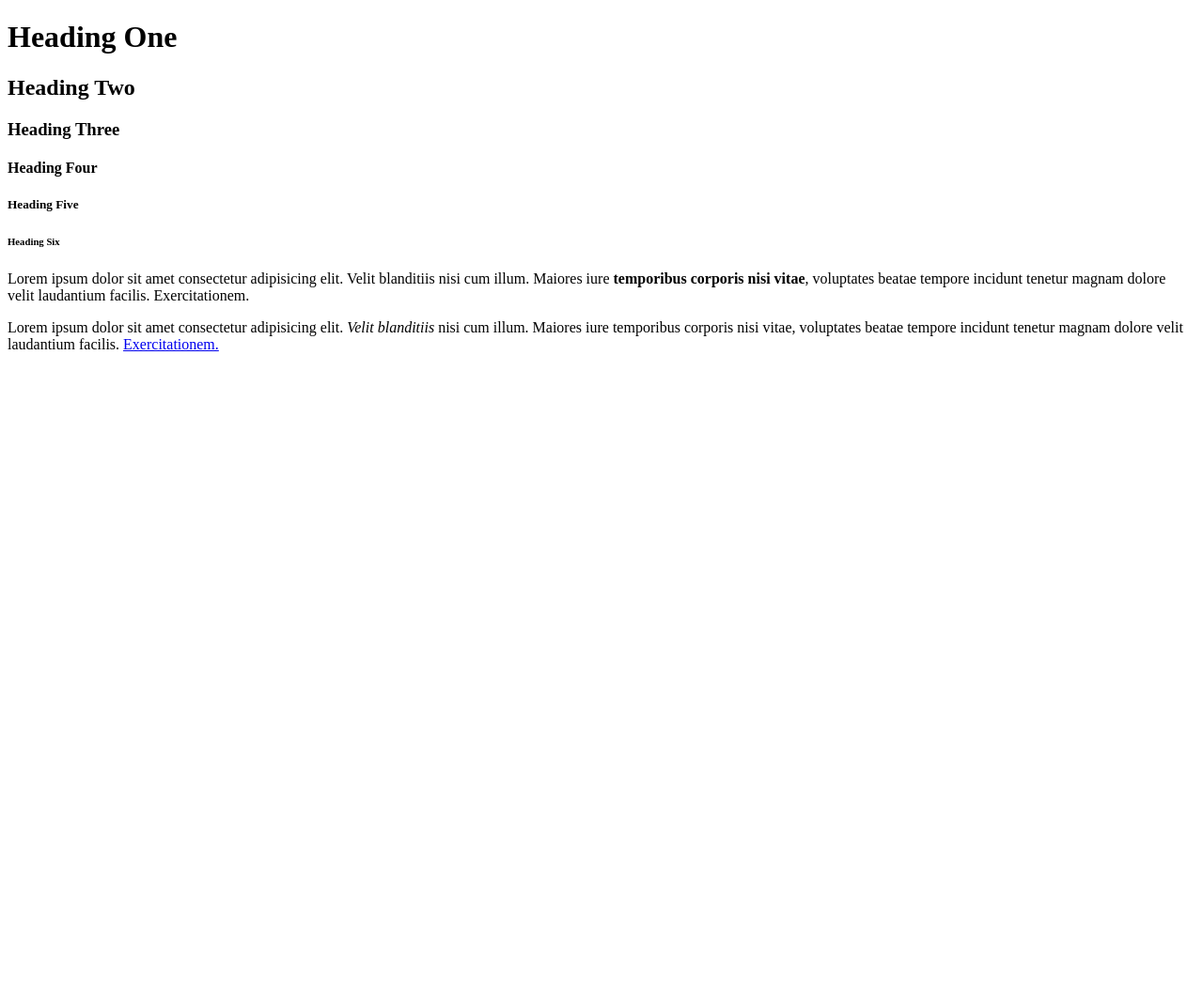
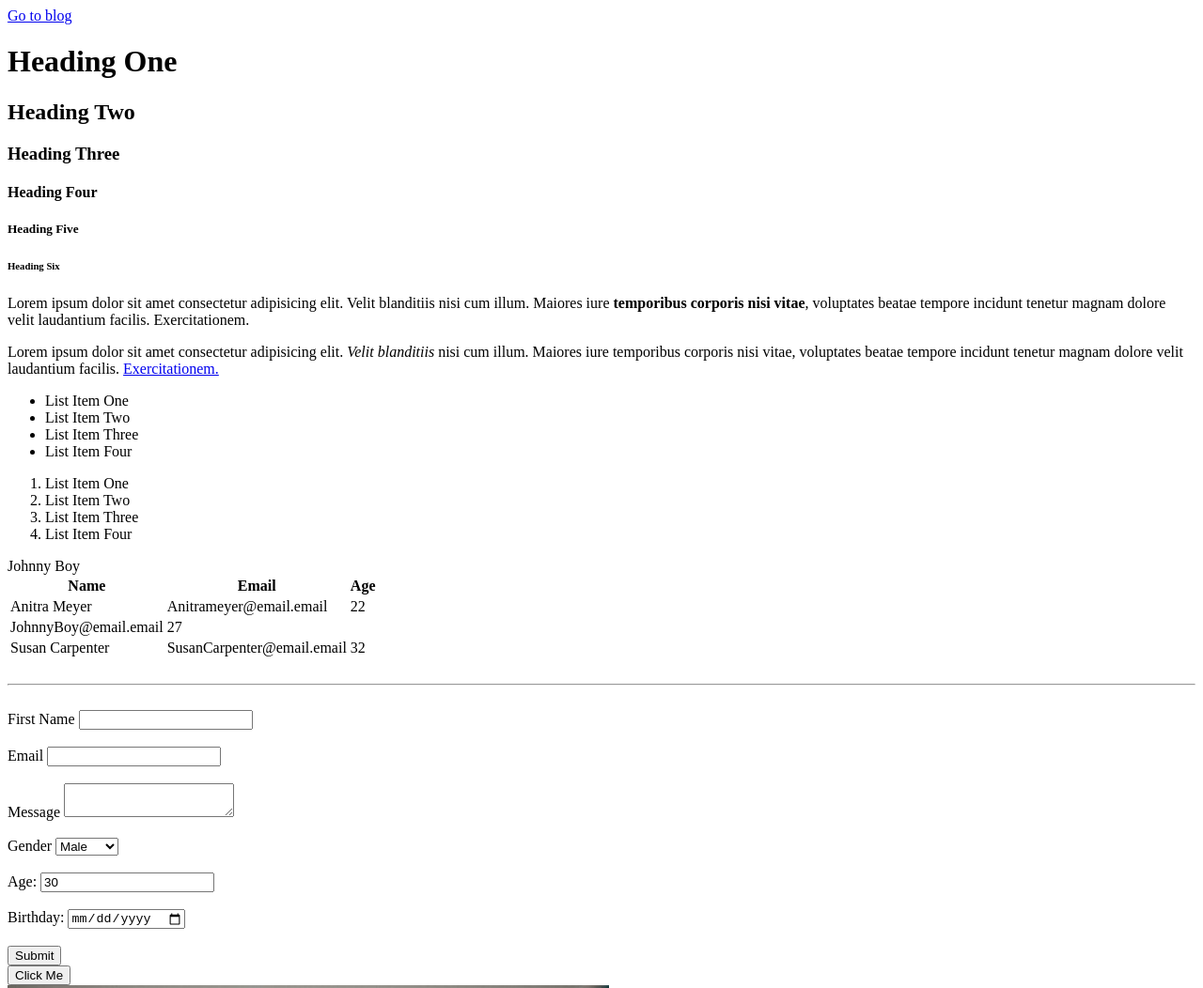
Before and after one commit to anitramr/anitramr.github.io, a plain HTML site: page CodePractice/html-practice.html in a window 1280 px wide. Shown: the top 1052 px of the page at 94% size. Before the commit the page ends 800 px from the top, so only its background shows below. Drawn offline with Linux system fonts and the light colour scheme.

Commit message:
html crash course

```diff
--- a/CodePractice/html-practice.html
+++ b/CodePractice/html-practice.html
@@ -6,6 +6,7 @@
     <title>HTML Practice</title>
 </head>
 <body>
+    <a href="practiceblog.html">Go to blog</a>
     <!--Headings-->
     <h1>Heading One</h1>
     <h2>Heading Two</h2>
@@ -23,8 +24,113 @@
     <p>
         Lorem ipsum dolor sit amet consectetur adipisicing elit. <em>Velit blanditiis</em> nisi cum illum.
         Maiores iure temporibus corporis nisi vitae, voluptates beatae tempore incidunt tenetur
-        magnam dolore velit laudantium facilis. <a href="http://google.com">Exercitationem.</a>
+        magnam dolore velit laudantium facilis. <a href="http://google.com" target="_blank">Exercitationem.</a>
     </p>
+    <!--list-->
+    <ul>
+        <li>List Item One</li>
+        <li>List Item Two</li>
+        <li>List Item Three</li>
+        <li>List Item Four</li>
+    </ul>
+    <ol>
+        <li>List Item One</li>
+        <li>List Item Two</li>
+        <li>List Item Three</li>
+        <li>List Item Four</li>
+    </ol>
+
+    <!--Table-->
+    <table>
+        <thread>
+            <tr>
+                <th>Name</th>
+                <th>Email</th>
+                <th>Age</th>
+            </tr>
+        </thread>
+        <tbody>
+            <tr>
+                <td>Anitra Meyer</td>
+                <td>Anitrameyer@email.email</td>
+                <td>22</td>
+            </tr>
+            <tr>Johnny Boy</td>
+                <td>JohnnyBoy@email.email</td>
+                <td>27</td>
+            </tr>
+            <tr>
+                <td>Susan Carpenter</td>
+                <td>SusanCarpenter@email.email</td>
+                <td>32</td>
+            </tr>
+        </tbody>
+    </table>
+
+    <br>
+    <hr>
+    <br>
+
+    <!--forms-->
+    <form action="process.php">
+        <div>
+        <label>First Name</label>
+        <input type="text" name="firstName">
+        </div>
+        <br>
+        <div>
+        <label>Email</label>
+        <input type="email" name="email">
+        </div>
+        <br>
+        <div>
+        <label>Message</label>
+        <textarea name="message"></textarea>
+        </div>
+        <br>
+        <div>
+        <label>Gender</label>
+        <select name="gender">
+            <option value="male"> Male</option>
+            <option value="female"> Female</option>
+            <option value="other"> Other</option>
+        </select>
+        </div>
+        <br>
+            <div>
+                <label>Age:</label>
+                <input type="number" name="age" value="30">
+            </div>
+            <br>
+            <div>
+                <label>Birthday:</label>
+                <input type="date" name="birthday">
+            </div>
+            <br>
+            <input type="submit" name="submit" value="Submit">
+    </form>
+
+    <!--button-->
+    <button>Click Me</button>
+
+    <br>
+
+    <!--images-->
+    <a href="https://unsplash.com/photos/eQTHhpTkBTY">
+    <img src="tired.jpg" alt="tired image">
+    </a>
+
+    <!--quotations-->
+    <blockquote cite="http://traversymedia.com">
+    Lorem, ipsum dolor sit amet consectetur adipisicing elit.
+    Accusamus ipsum fugit, culpa quibusdam laboriosam corporis
+    fugiat impedit enim quasi cupiditate!
+    </blockquote>
+
+    <p>The <abbr title="World Wide Web">WWW</abbr> is awesome</p>
+
+    <p><cite>HTML crach course</cite> by Brad Traversy</p>
+
 
 </body>
 </html>
```
Also changed, not shown: CodePractice/practiceblog.html (added, +84 -0 lines), design-journal.html (+2 -2 lines), CodePractice/tired.jpg (added).
